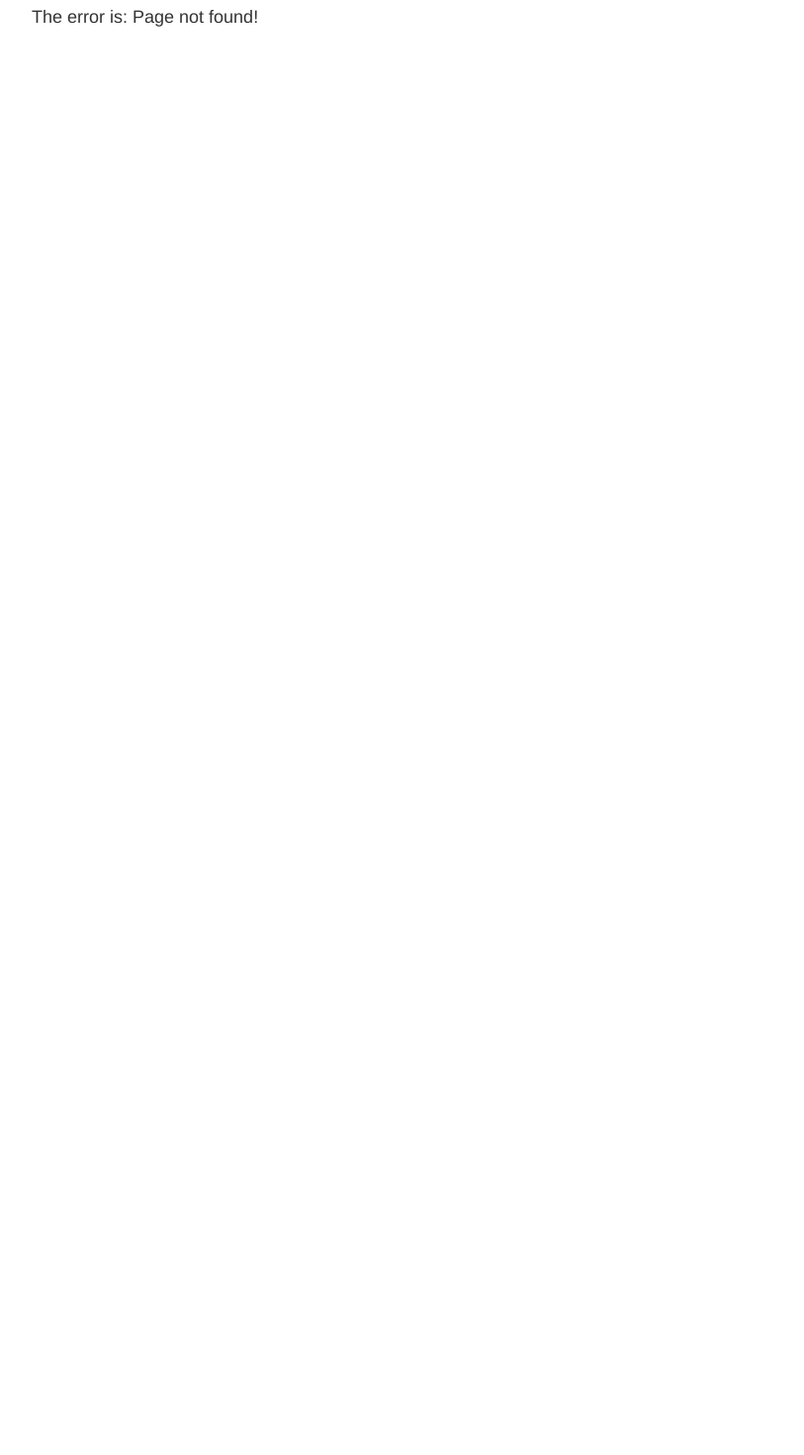
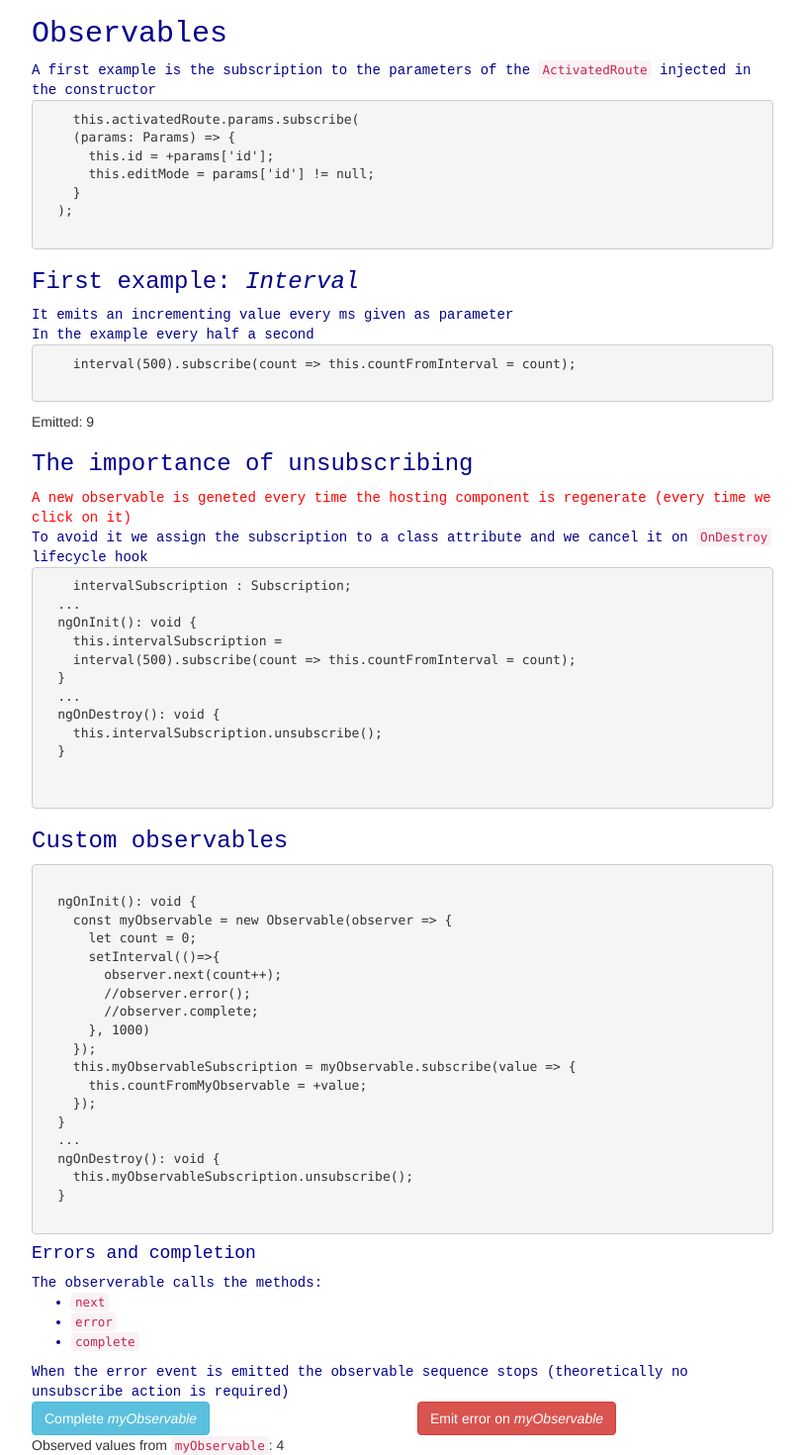
Before and after one commit to apedano/angular-tutorial, an Angular app: page /observables in a window 1280 px wide. Before the commit this address led to /not-found. Shown: the part 44-1514 px from the top of the page at 99% size, without its empty margins (233-1046 px from the left). Before the commit the page ends 800 px from the top, so only its background shows below. Built offline with nearby package versions, Linux system fonts and the light colour scheme.

Commit message:
Added custom observable

```diff
--- a/angular.json
+++ b/angular.json
@@ -71,6 +71,9 @@
               "browserTarget": "my-first-app:build:development"
             }
           },
+          "options": {
+            "port": 4220
+          },
           "defaultConfiguration": "development"
         },
         "extract-i18n": {
--- a/src/app/app-routing.module.ts
+++ b/src/app/app-routing.module.ts
@@ -6,6 +6,7 @@ import { AuthGuard } from "./auth-gard.service";
 import { DirectiveTutorialComponent } from "./directive-tutorial/directive-tutorial.component";
 import { GameConsoleComponent } from "./game-console/game-console.component";
 import { InputBindingTutorialComponent } from "./input-binding-tutorial/input-binding-tutorial.component";
+import { ObservablesMainComponent } from "./observables/observables-main/observables-main.component";
 import { ErrorPageComponent } from "./router-tutorial/error-page/error-page.component";
 import { PageNotFoundComponent } from "./router-tutorial/page-not-found/page-not-found.component";
 import { RouterTutorialComponent } from "./router-tutorial/router-tutorial.component";
@@ -29,6 +30,8 @@ const appRoutes: Routes = [
             { path: ':id', component: ServerEditComponent, canDeactivate: [CanDeactivateGuard] }
         ]
     },
+    { path: 'routing', component: RouterTutorialComponent },
+    { path: 'observables', component: ObservablesMainComponent },
     //{ path: 'not-found', component: PageNotFoundComponent },
     { path: 'not-found', component: ErrorPageComponent, data: {errorMessage: 'Page not found!'} },
     { path: '**', redirectTo: '/not-found' }
--- a/src/app/app.component.html
+++ b/src/app/app.component.html
@@ -2,12 +2,13 @@
     <div class="row">
         <div class="col-xs-12 col-sm-10 col-md-8 col-sm-offset-1 col-md-offset-2">
             <ul class="nav nav-tabs">
-                <li role="presentation" routerLinkActive="active" [routerLinkActiveOptions]="{exact:true}"><a routerLink="/">Input binding</a></li>
-                <li role="presentation" routerLinkActive="active"><a routerLink="/input-binding">Input binding</a></li>
-                <li role="presentation" routerLinkActive="active"><a [routerLink]="['/game']">Game</a></li>
-                <li role="presentation" routerLinkActive="active"><a routerLink="/directive">Directives</a></li>
-                <li role="presentation" routerLinkActive="active"><a routerLink="/services">Services injection</a></li>
-                <li role="presentation" routerLinkActive="active"><a routerLink="/routing">Routing</a></li>
+                <li role="presentation" ><a routerLink="/">Input binding</a></li>
+                <li role="presentation" ><a routerLink="/input-binding">Input binding</a></li>
+                <li role="presentation" ><a [routerLink]="['/game']">Game</a></li>
+                <li role="presentation" ><a routerLink="/directive">Directives</a></li>
+                <li role="presentation" ><a routerLink="/services">Services injection</a></li>
+                <li role="presentation" ><a routerLink="/routing">Routing</a></li>
+                <li role="presentation" routerLinkActive="active"><a routerLink="/observables">Observables</a></li>
             </ul>
         </div>
     </div>
--- a/src/app/app.module.ts
+++ b/src/app/app.module.ts
@@ -31,6 +31,8 @@ import { AuthService } from './auth.service';
 import { AuthGuard } from './auth-gard.service';
 import { CanDeactivateGuard } from './router-tutorial/server-edit/can-deactivate-guard.service';
 import { ErrorPageComponent } from './router-tutorial/error-page/error-page.component';
+import { ObservablesMainComponent } from './observables/observables-main/observables-main.component';
+
 
 
 @NgModule({
@@ -51,10 +53,11 @@ import { ErrorPageComponent } from './router-tutorial/error-page/error-page.comp
     ServerEditComponent,
     ServerNestedComponent,
     PageNotFoundComponent,
-    ErrorPageComponent
+    ErrorPageComponent,
+    ObservablesMainComponent
   ],
   imports: [
-    BrowserModule, FormsModule, AppRoutingModule
+    BrowserModule, FormsModule, AppRoutingModule, AppRoutingModule
   ],
   providers: [LoggingService, AuthService, AuthGuard, CanDeactivateGuard],
   bootstrap: [AppComponent]
--- /dev/null
+++ b/src/app/observables/observables-main/observables-main.component.html
@@ -0,0 +1,42 @@
+<h2 class="notes">Observables</h2>
+<div class="notes">A first example is the subscription to the parameters of the <code>ActivatedRoute</code> injected in the constructor</div>
+<pre>
+    <code>{{snippet1}}</code>
+ </pre>
+ <h3 class="notes">First example: <i>Interval</i></h3>
+ <div class="notes">It emits an incrementing value every ms given as parameter</div>
+ <div class="notes">In the example every half a second</div>
+ <pre>
+    <code>{{snippet2}}</code>
+ </pre>
+ <div>Emitted: {{countFromInterval}}</div>
+ <h3 class="notes">The importance of unsubscribing</h3>
+ <div class="notes warning">A new observable is geneted every time the hosting component is regenerate (every time we click on it)</div>
+ <div class="notes">To avoid it we assign the subscription to a class attribute and we cancel it on <code>OnDestroy</code> lifecycle hook</div>
+ <pre>
+    <code>{{snippet3}}</code>
+ </pre>
+ <h3 class="notes">Custom observables</h3>
+ <pre>
+   <code>{{snippet4}}</code>
+</pre>
+
+<h4 class="notes">Errors and completion</h4>
+<div class="notes">The observerable calls the methods:
+   <ul>
+      <li><code>next</code></li>
+      <li><code>error</code></li>
+      <li><code>complete</code></li>
+   </ul>
+   When the error event is emitted the observable sequence stops (theoretically no unsubscribe action is required)
+ </div>
+ <div class="row">
+   <div class="col-xs-6">
+      <button class="btn btn-info" [disabled]="errorMyObservable || completeMyObservable" (click)="onCompletetMyObservable()">Complete <i>myObservable</i></button>
+   </div>
+   <div class="col-xs-6">
+      <button class="btn btn-danger" [disabled]="errorMyObservable || completeMyObservable" (click)="onErrorMyObservable()">Emit error on <i>myObservable</i></button>
+   </div>
+ </div>
+
+<div>Observed values from <code>myObservable</code>: {{countFromMyObservable}}</div>
--- /dev/null
+++ b/src/app/observables/observables-main/observables-main.component.ts
@@ -0,0 +1,123 @@
+import { Component, OnDestroy, OnInit } from '@angular/core';
+import { interval, Observable, Subscription } from 'rxjs';
+
+@Component({
+  selector: 'app-observables-main',
+  templateUrl: './observables-main.component.html',
+  styleUrls: ['./observables-main.component.css']
+})
+export class ObservablesMainComponent implements OnInit, OnDestroy {
+
+  snippet1: string = `this.activatedRoute.params.subscribe(
+    (params: Params) => {
+      this.id = +params['id'];
+      this.editMode = params['id'] != null;
+    }
+  );`;
+
+  snippet2 = `interval(500).subscribe(count => this.countFromInterval = count);`;
+
+  snippet3 = `intervalSubscription : Subscription;
+  ...
+  ngOnInit(): void {
+    this.intervalSubscription =
+    interval(500).subscribe(count => this.countFromInterval = count);
+  }
+  ...
+  ngOnDestroy(): void {
+    this.intervalSubscription.unsubscribe();
+  }
+  `;
+
+  snippet4 = `
+  ngOnInit(): void {
+    const myObservable = new Observable(observer => {
+      let count = 0;
+      setInterval(()=>{
+        observer.next(count++);
+        //observer.error();
+        //observer.complete;
+      }, 1000)
+    });
+    this.myObservableSubscription = myObservable.subscribe(value => {
+      this.countFromMyObservable = +value;
+    });
+  }
+  ...
+  ngOnDestroy(): void {
+    this.myObservableSubscription.unsubscribe();
+  }
+  `;
+
+  snippet5 = `
+  const myObservable = new Observable(observer => {
+    let count = 0;
+    setInterval(()=>{
+      // observer.next(count++);
+      if(this.errorMyObservable) {
+        observer.error(new Error('Count is greater than 3'));
+      } else if(this.completeMyObservable) {
+        observer.complete();
+      } else {
+        observer.next(count++);
+      }
+    }, 1000)
+  });
+  this.myObservableSubscription = myObservable.subscribe({
+      next: (v) => this.countFromMyObservable = +v,
+      error: (e) =>  alert('An error has been observed:' + e.message),
+      complete: () => alert('MyObservable is complete)')
+  });
+  `;
+
+
+  intervalSubscription : Subscription;
+  myObservableSubscription : Subscription;
+
+
+  countFromInterval: number;
+  countFromMyObservable: number;
+  errorMyObservable: boolean = false;
+  completeMyObservable: boolean = false;
+
+  constructor() { }
+
+
+  ngOnInit(): void {
+    this.intervalSubscription =
+    interval(500).subscribe(count => this.countFromInterval = count);
+
+    const myObservable = new Observable(observer => {
+      let count = 0;
+      setInterval(()=>{
+        // observer.next(count++);
+        if(this.errorMyObservable) {
+          observer.error(new Error('Count is greater than 3'));
+        } else if(this.completeMyObservable) {
+          observer.complete();
+        } else {
+          observer.next(count++);
+        }
+      }, 1000)
+    });
+    this.myObservableSubscription = myObservable.subscribe({
+        next: (v) => this.countFromMyObservable = +v,
+        error: (e) =>  alert('An error has been observed:' + e.message),
+        complete: () => alert('MyObservable is complete!')
+    });
+  }
+
+  ngOnDestroy(): void {
+    this.intervalSubscription.unsubscribe();
+    this.myObservableSubscription.unsubscribe();
+  }
+
+  onCompletetMyObservable(): void {
+    this.completeMyObservable = true;
+  }
+
+  onErrorMyObservable(): void {
+    this.errorMyObservable = true;
+  }
+
+}
```
Also changed, not shown: src/app/observables/observables-main/observables-main.component.css (added).
